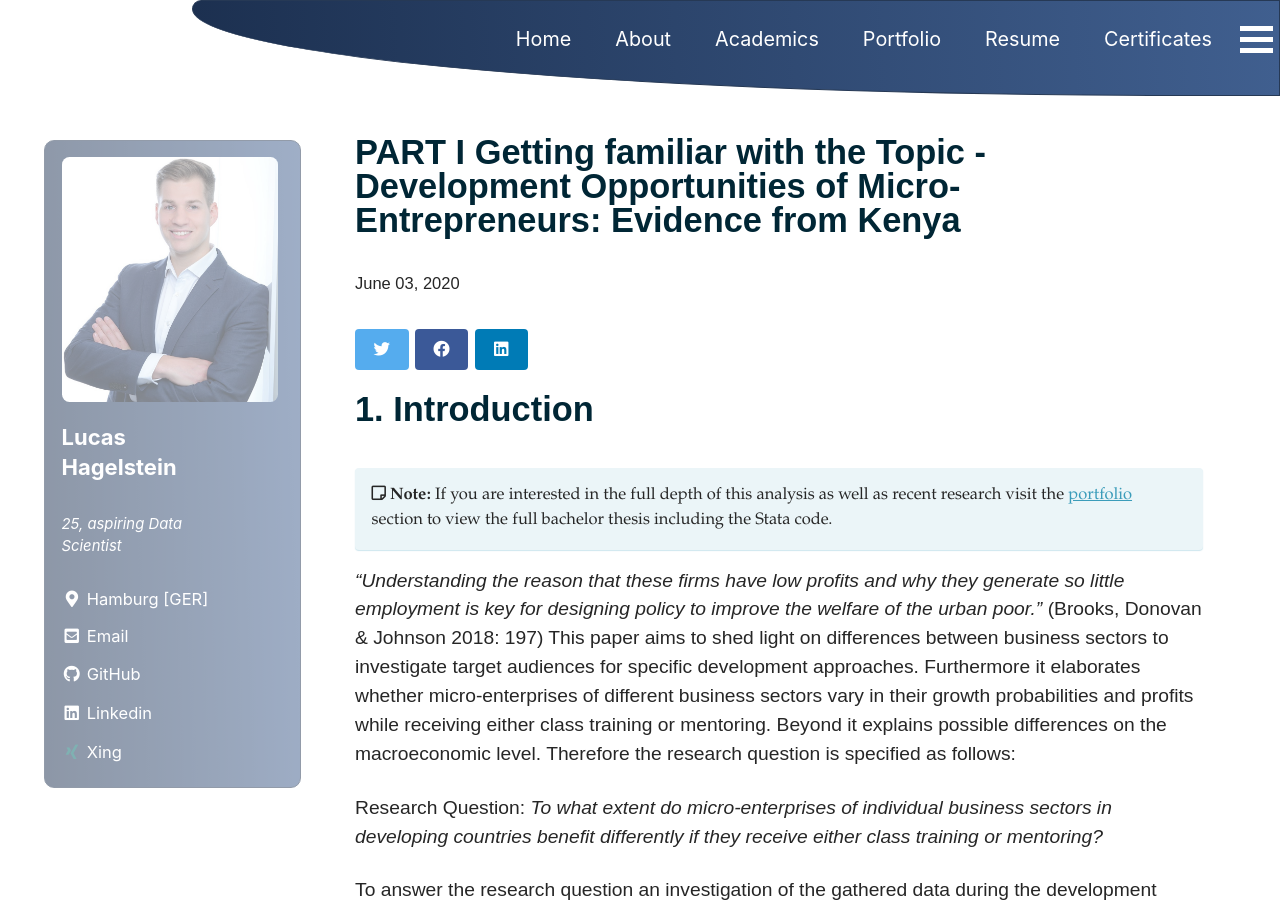
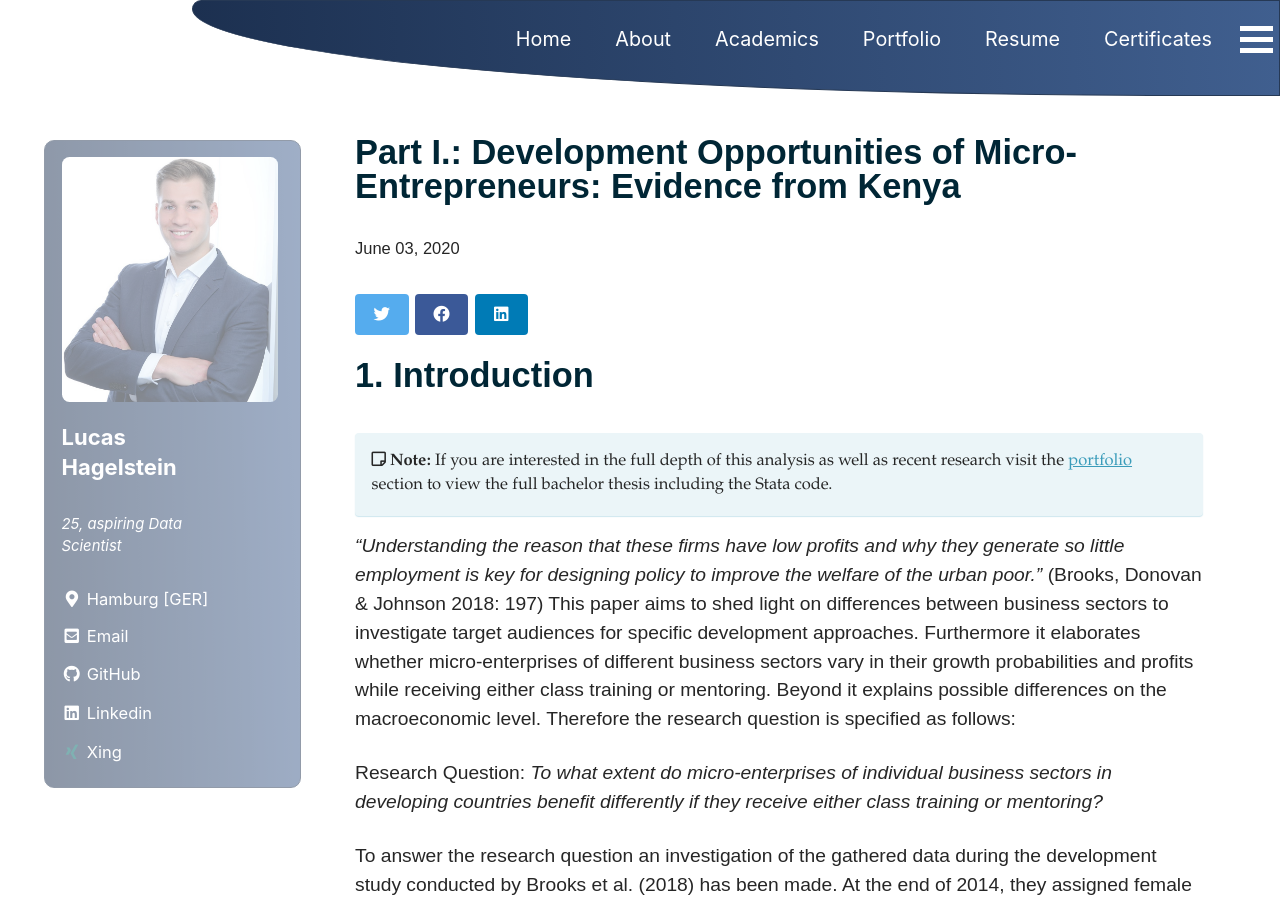
Before and after one commit to LHAGELS/LHAGELS.github.io, a Jekyll site: the page built from _posts/2020-06-03-PART-I-Getting-familiar-with-the-Topic---Development-Opportunities-of-Micro-Entrepreneurs-Evidence-from-Kenya.md, in a window 1280 px wide and 900 px high. Built offline with Jekyll 4.4.1, drawn with Linux system fonts in a browser that asks for light colours; cached includes are drawn as plain includes; nearby versions of some CDN libraries; some of the changed text lies outside the part shown.

Commit message:
new github

```diff
--- a/_posts/2020-06-03-PART-I-Getting-familiar-with-the-Topic---Development-Opportunities-of-Micro-Entrepreneurs-Evidence-from-Kenya.md
+++ b/_posts/2020-06-03-PART-I-Getting-familiar-with-the-Topic---Development-Opportunities-of-Micro-Entrepreneurs-Evidence-from-Kenya.md
@@ -1,5 +1,5 @@
 ---
-title: "PART I Getting familiar with the Topic - Development Opportunities of Micro-Entrepreneurs: Evidence from Kenya"
+title: "Part I.: Development Opportunities of Micro-Entrepreneurs: Evidence from Kenya"
 tags:
   - Policy development
   - BS Economics
@@ -54,4 +54,4 @@ In the following section the average profits of each business sector are describ
 
 Finally, we got an introduction to the topic and got familiar with the business as well as economic characteristics.
 
-Catch up with ANCOVA (ANalysis of COVAriances) and Logistic Regression that delivered the **results in [PART II](.......)** or skip this part to directly enter the **discussion and conclusion section in [PART III](.......)**.
+Catch up with ANCOVA (ANalysis of COVAriances) and Logistic Regression that delivered the **results in [part II.](.......)** or skip this part to directly enter the **discussion and conclusion section in [part III.](.......)**.
```
